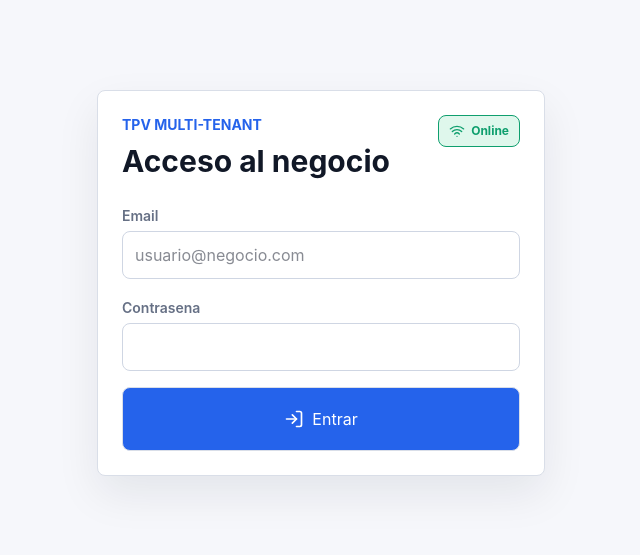
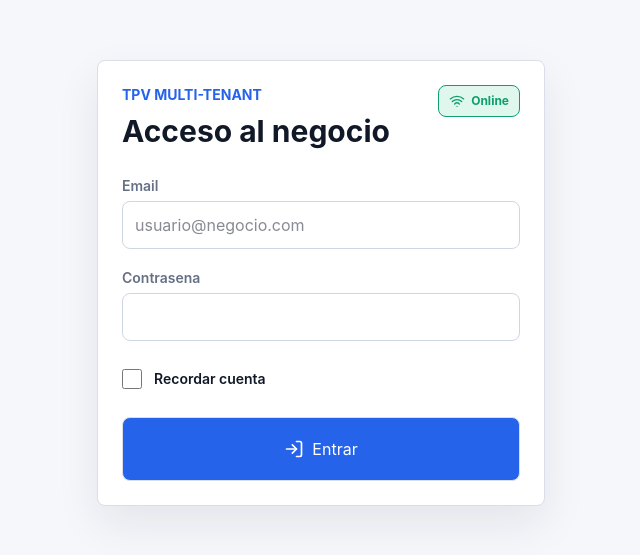
Before and after one commit to Chapuzalia/POS, a React (Vite) app: page / in a window 1280 px wide. Shown: the part 117-672 px from the top of the page, without its empty margins (319-959 px from the left). Built offline with nearby package versions, Linux system fonts and the light colour scheme; no server answers.

Commit message:
feat: add email remembering functionality and enhance login form with account reminder option

```diff
--- a/src/components/screens/LoginScreen.tsx
+++ b/src/components/screens/LoginScreen.tsx
@@ -2,6 +2,28 @@ import { LogIn, WifiOff, Wifi } from 'lucide-react'
 import { useState, type FormEvent } from 'react'
 import type { LoginInput, TenantContext } from '../../types'
 import { Button, Chip } from '../ui'
+
+const rememberedEmailKey = 'club-pos:remembered-email'
+
+function getRememberedEmail() {
+  try {
+    return window.localStorage.getItem(rememberedEmailKey) ?? ''
+  } catch {
+    return ''
+  }
+}
+
+function saveRememberedEmail(email: string, shouldRemember: boolean) {
+  try {
+    if (shouldRemember) {
+      window.localStorage.setItem(rememberedEmailKey, email)
+    } else {
+      window.localStorage.removeItem(rememberedEmailKey)
+    }
+  } catch {
+    // El acceso debe seguir funcionando aunque el navegador bloquee el almacenamiento local.
+  }
+}
 
 type LoginScreenProps = {
   allowOfflineEnter: boolean
@@ -22,13 +44,16 @@ export function LoginScreen({
   onLogin,
   onOfflineEnter,
 }: LoginScreenProps) {
-  const [email, setEmail] = useState('')
+  const [email, setEmail] = useState(getRememberedEmail)
   const [password, setPassword] = useState('')
+  const [rememberAccount, setRememberAccount] = useState(() => Boolean(getRememberedEmail()))
 
   function handleSubmit(event: FormEvent<HTMLFormElement>) {
     event.preventDefault()
+    const normalizedEmail = email.trim()
+    saveRememberedEmail(normalizedEmail, rememberAccount)
     void onLogin({
-      email: email.trim(),
+      email: normalizedEmail,
       password,
     })
   }
@@ -51,6 +76,7 @@ export function LoginScreen({
             <span className="text-sm font-semibold text-[var(--muted)]">Email</span>
             <input
               className="mt-1 h-12 w-full rounded-[var(--radius)] border border-[var(--field-border)] bg-[var(--field)] px-3 text-[var(--field-foreground)] outline-none focus:ring-2 focus:ring-[var(--accent)]"
+              autoComplete="username"
               onChange={(event) => setEmail(event.target.value)}
               placeholder="usuario@negocio.com"
               required
@@ -62,11 +88,21 @@ export function LoginScreen({
             <span className="text-sm font-semibold text-[var(--muted)]">Contrasena</span>
             <input
               className="mt-1 h-12 w-full rounded-[var(--radius)] border border-[var(--field-border)] bg-[var(--field)] px-3 text-[var(--field-foreground)] outline-none focus:ring-2 focus:ring-[var(--accent)]"
+              autoComplete="current-password"
               onChange={(event) => setPassword(event.target.value)}
               required
               type="password"
               value={password}
             />
+          </label>
+          <label className="flex min-h-11 cursor-pointer items-center gap-3 text-sm font-semibold text-[var(--foreground)]">
+            <input
+              checked={rememberAccount}
+              className="h-5 w-5 rounded border-[var(--field-border)] accent-[var(--accent)]"
+              onChange={(event) => setRememberAccount(event.target.checked)}
+              type="checkbox"
+            />
+            Recordar cuenta
           </label>
           {error ? (
             <div className="rounded-[var(--radius)] border border-[var(--danger)] bg-[var(--danger-soft)] p-3 text-sm font-semibold text-[var(--danger)]">
```
